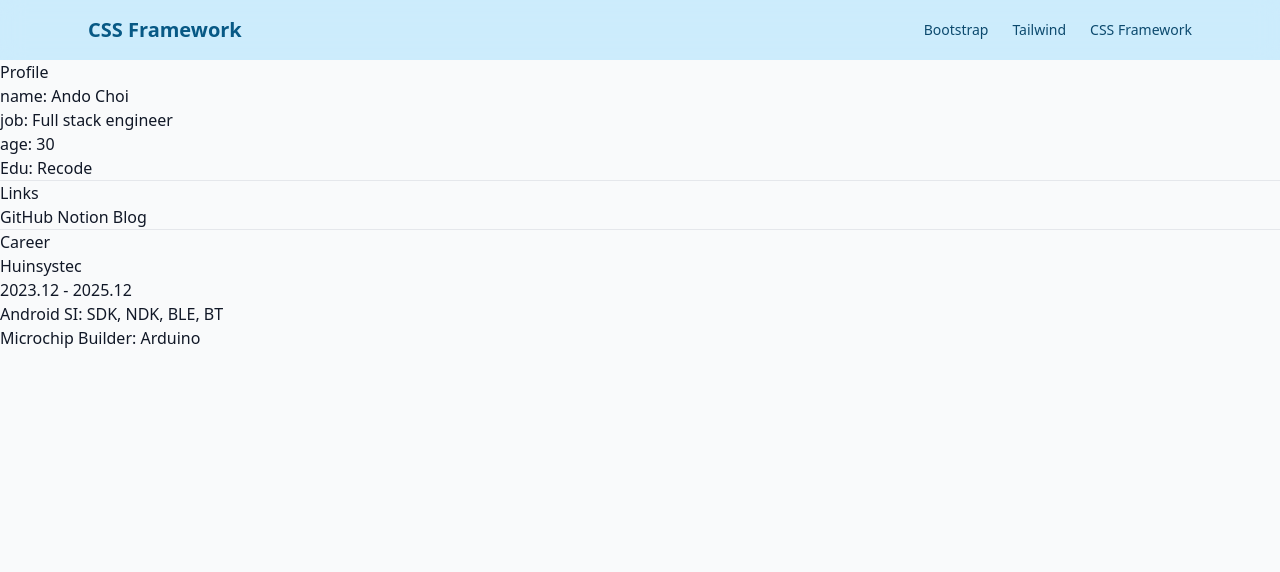
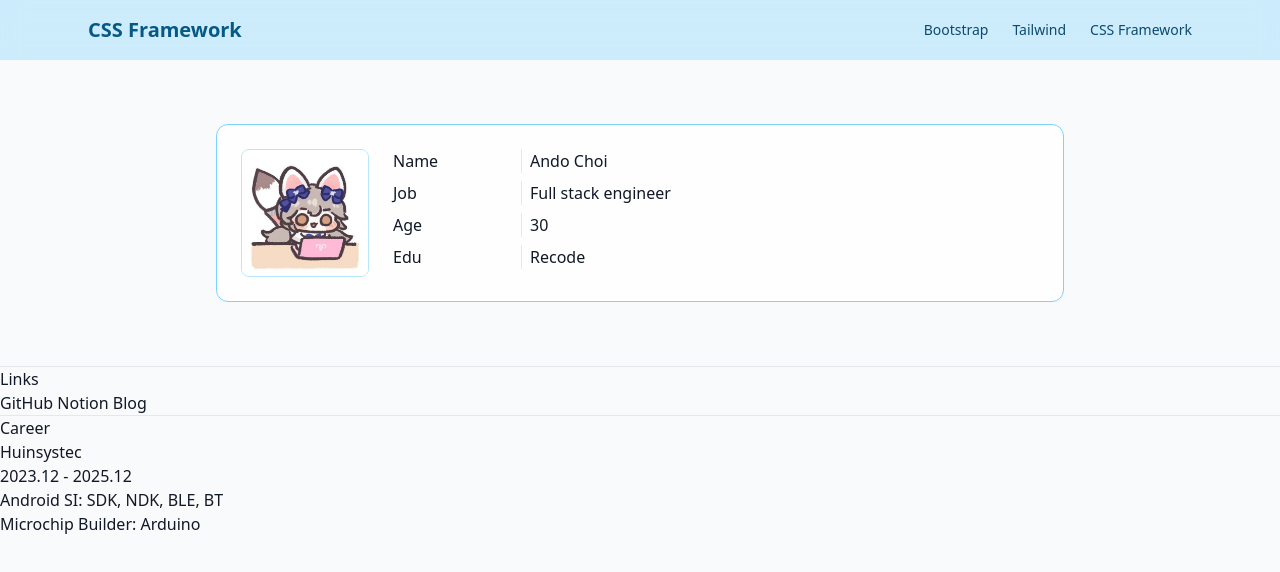
Before and after one commit to andoricano/PrivateLab, a website: page CssFrameworkCompare/tailwind.html in a window 1280 px wide. Drawn offline with nearby package versions, Linux system fonts and the light colour scheme.

Commit message:
[feat] 프로필 카드 작성 완료.

```diff
--- a/CssFrameworkCompare/tailwind.html
+++ b/CssFrameworkCompare/tailwind.html
@@ -44,15 +44,37 @@
     </header>
 
     <main>
-        <section id="profile">
-            <h2>Profile</h2>
-            <div class="profile-container">
-                <div class="profile-item">
-                    <div>name: Ando Choi</div>
-                    <div>job: Full stack engineer</div>
-                    <div>age: 30</div>
-                    <div>Edu: Recode</div>
+        <section>
+            <div class="max-w-4xl mx-auto px-6 py-16">
+                <div class="flex gap-6 items-start
+                    border border-sky-300 rounded-xl
+                    bg-white/80 p-6 min-w-[500px]">
+
+                    <img src="./profile.jpg" alt="profile image"
+                        class="w-32 h-32 rounded-lg object-cover border border-sky-200">
+
+                    <div class="grid grid-cols-[120px_auto_1fr] gap-y-2">
+                        <div class="font-medium">Name</div>
+                        <div class="border-l mx-2"></div>
+                        <div>Ando Choi</div>
+
+                        <div class="font-medium">Job</div>
+                        <div class="border-l mx-2"></div>
+                        <div>Full stack engineer</div>
+
+                        <div class="font-medium">Age</div>
+                        <div class="border-l mx-2"></div>
+                        <div>30</div>
+
+                        <div class="font-medium">Edu</div>
+                        <div class="border-l mx-2"></div>
+                        <div>Recode</div>
+
+                    </div>
+
                 </div>
+
+            </div>
         </section>
 
         <hr>
```
Also changed, not shown: CssFrameworkCompare/profile.jpg (added).
